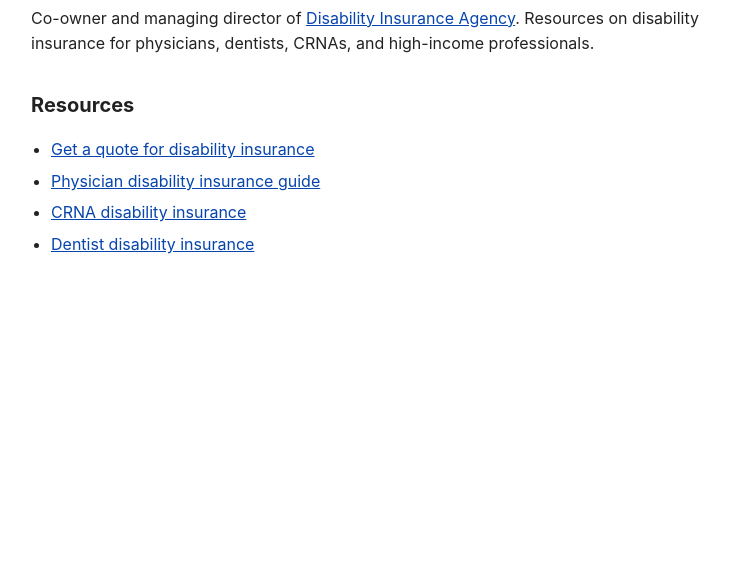
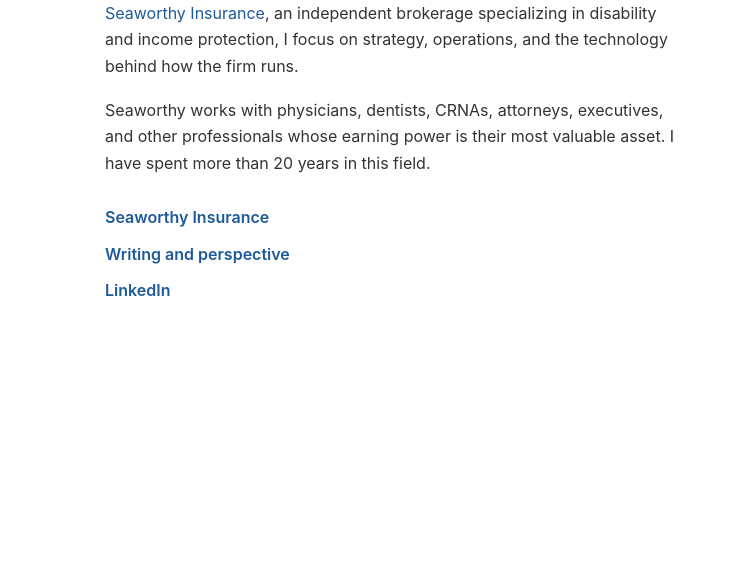
Before and after one commit to tobylason/tobylason.github.io, a plain HTML site: page index.html in a window 1280 px wide. Shown: the part 219-800 px from the top of the page, without its empty margins (249-979 px from the left). Drawn offline with Linux system fonts and the light colour scheme.

Commit message:
Repurpose into personal page; rebrand to Seaworthy Insurance

```diff
--- a/index.html
+++ b/index.html
@@ -4,29 +4,48 @@
 <meta charset="UTF-8">
 <meta name="viewport" content="width=device-width, initial-scale=1.0">
 <meta name="google-site-verification" content="8saonDSxILLYzGGfy5a5qtn99bFNf4Qs9qaS44sW17A" />
-  <title>Toby Lason — Disability Insurance Agency</title>
-  <meta name="description" content="Co-owner of Disability Insurance Agency. Resources on disability insurance for physicians, dentists, CRNAs, and high-income professionals.">
+<title>Toby Lason</title>
+<meta name="description" content="Toby Lason, co-owner and Managing Partner at Seaworthy Insurance, an independent disability and income protection brokerage for high-income professionals.">
+<link rel="canonical" href="https://tobylason.github.io/">
 <style>
-    body { font-family: -apple-system, BlinkMacSystemFont, "Segoe UI", Helvetica, Arial, sans-serif; max-width: 720px; margin: 40px auto; padding: 0 20px; color: #222; line-height: 1.6; }
-    .logo { max-width: 300px; margin-bottom: 24px; }
-    h1 { font-size: 28px; margin-bottom: 8px; }
-    h2 { font-size: 20px; margin-top: 32px; }
-    a { color: #0645ad; }
-    ul { padding-left: 20px; }
-    li { margin-bottom: 6px; }
+  :root { --blue:#1E5A99; --ink:#1f2328; --muted:#5a6169; }
+  * { box-sizing:border-box; }
+  body { font-family:-apple-system,BlinkMacSystemFont,"Segoe UI",Roboto,Helvetica,Arial,sans-serif; color:var(--ink); background:#fff; margin:0; line-height:1.65; }
+  .wrap { max-width:620px; margin:0 auto; padding:80px 24px; }
+  h1 { font-size:2rem; letter-spacing:-.02em; margin:0 0 4px; }
+  .role { color:var(--muted); font-size:1.05rem; margin:0 0 28px; }
+  p { font-size:1rem; color:#333; margin:0 0 18px; }
+  a { color:var(--blue); text-decoration:none; }
+  a:hover { text-decoration:underline; }
+  .links { list-style:none; padding:0; margin:28px 0 0; display:flex; flex-direction:column; gap:10px; }
+  .links a { font-weight:600; }
 </style>
 </head>
 <body>
-  <img src="dialogodark.png" alt="Disability Insurance Agency" class="logo">
+  <main class="wrap">
     <h1>Toby Lason</h1>
-  <p>Co-owner and managing director of <a href="https://disabilityinsurance.io">Disability Insurance Agency</a>. Resources on disability insurance for physicians, dentists, CRNAs, and high-income professionals.</p>
-
-  <h2>Resources</h2>
-  <ul>
-    <li><a href="https://disabilityinsurance.io/quote/">Get a quote for disability insurance</a></li>
-    <li><a href="https://disabilityinsurance.io/specialties/#physicians-surgeons">Physician disability insurance guide</a></li>
-    <li><a href="https://disabilityinsurance.io/specialties/crnas/">CRNA disability insurance</a></li>
-    <li><a href="https://disabilityinsurance.io/specialties/dentists/">Dentist disability insurance</a></li>
+    <p class="role">Co-owner and Managing Partner, Seaworthy Insurance</p>
+    <p>I help high-income professionals protect the income they have built. At <a href="https://seaworthy.io">Seaworthy Insurance</a>, an independent brokerage specializing in disability and income protection, I focus on strategy, operations, and the technology behind how the firm runs.</p>
+    <p>Seaworthy works with physicians, dentists, CRNAs, attorneys, executives, and other professionals whose earning power is their most valuable asset. I have spent more than 20 years in this field.</p>
+    <ul class="links">
+      <li><a href="https://seaworthy.io">Seaworthy Insurance</a></li>
+      <li><a href="https://seaworthy.io/insights/">Writing and perspective</a></li>
+      <li><a href="https://www.linkedin.com/in/tobylason/">LinkedIn</a></li>
     </ul>
+  </main>
+  <script type="application/ld+json">
+  {
+    "@context":"https://schema.org",
+    "@type":"Person",
+    "name":"Toby Lason",
+    "jobTitle":"Managing Partner",
+    "worksFor":{"@type":"Organization","name":"Seaworthy Insurance","url":"https://seaworthy.io"},
+    "url":"https://tobylason.github.io/",
+    "sameAs":[
+      "https://www.linkedin.com/in/tobylason/",
+      "https://seaworthy.io/team/toby-lason/"
+    ]
+  }
+  </script>
 </body>
 </html>
```
Also changed, not shown: dialogodark.png (deleted), 1 other file. Lines whose indentation alone changed are shown as unchanged.
